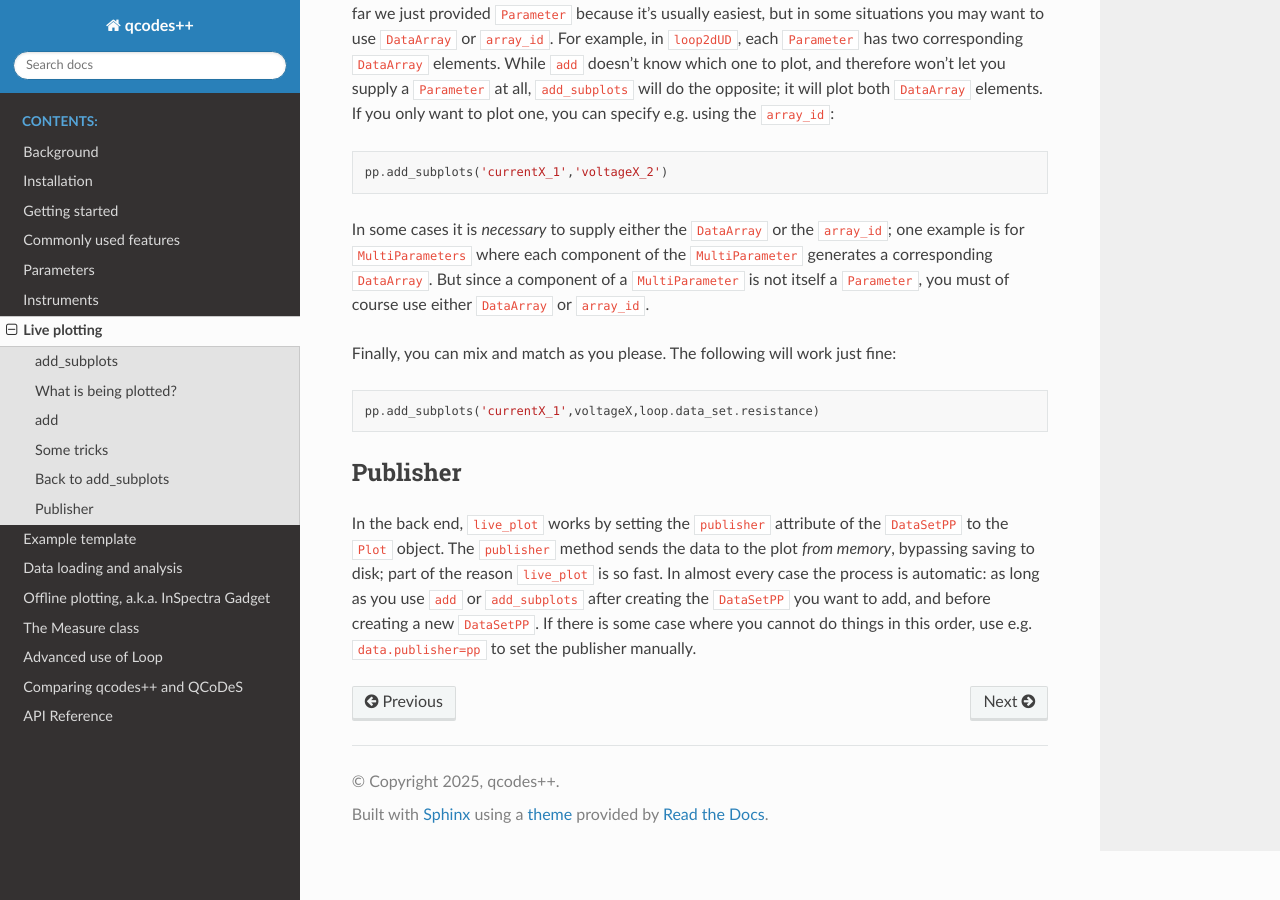
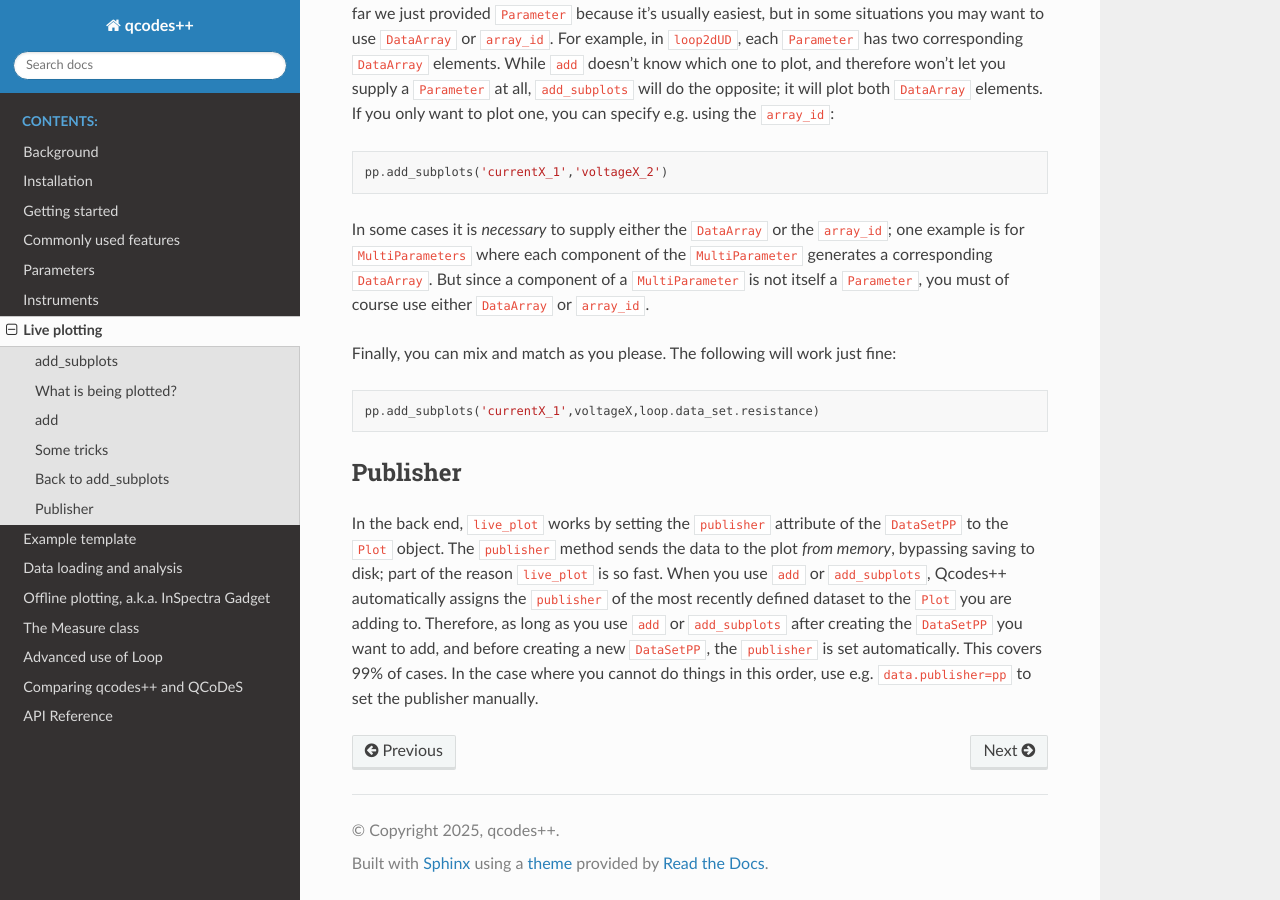
Before and after one commit to qcodespp/qcodespp.github.io, a Sphinx documentation site: the page built from docs/source/live_plot.rst, in a window 1280 px wide and 900 px high, scrolled down 2510 px. Built offline with Sphinx 7.4.7 and the Read the Docs theme 3.1.0, drawn with Linux system fonts in a browser that asks for light colours.

Commit message:
live plot

```diff
--- a/docs/source/live_plot.rst
+++ b/docs/source/live_plot.rst
@@ -113,4 +113,4 @@ Finally, you can mix and match as you please. The following will work just fine:
 
 Publisher
 ---------
-In the back end, ``live_plot`` works by setting the ``publisher`` attribute of the ``DataSetPP`` to the ``Plot`` object. The ``publisher`` method sends the data to the plot *from memory*, bypassing saving to disk; part of the reason ``live_plot`` is so fast. In almost every case the process is automatic: as long as you use ``add`` or ``add_subplots`` after creating the ``DataSetPP`` you want to add, and before creating a new ``DataSetPP``. If there is some case where you cannot do things in this order, use e.g. ``data.publisher=pp`` to set the publisher manually.
+In the back end, ``live_plot`` works by setting the ``publisher`` attribute of the ``DataSetPP`` to the ``Plot`` object. The ``publisher`` method sends the data to the plot *from memory*, bypassing saving to disk; part of the reason ``live_plot`` is so fast. When you use ``add`` or ``add_subplots``, Qcodes++ automatically assigns the ``publisher`` of the most recently defined dataset to the ``Plot`` you are adding to. Therefore, as long as you use ``add`` or ``add_subplots`` after creating the ``DataSetPP`` you want to add, and before creating a new ``DataSetPP``, the ``publisher`` is set automatically. This covers 99% of cases. In the case where you cannot do things in this order, use e.g. ``data.publisher=pp`` to set the publisher manually.
```
